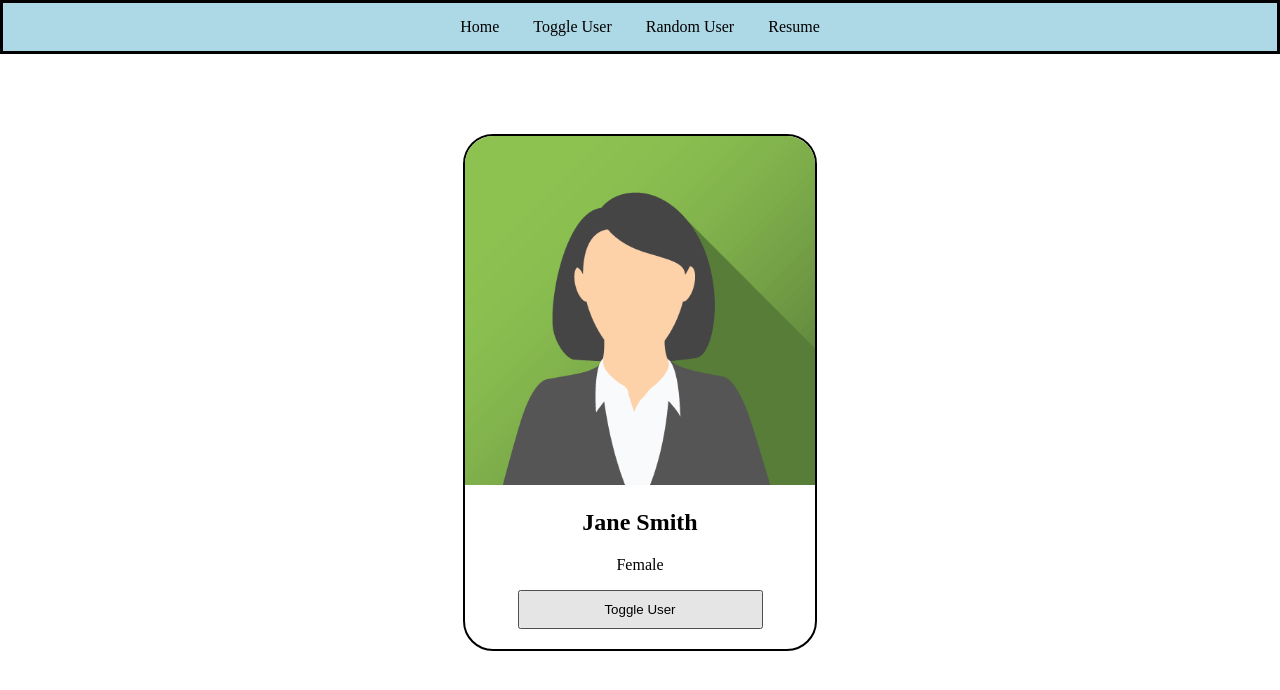
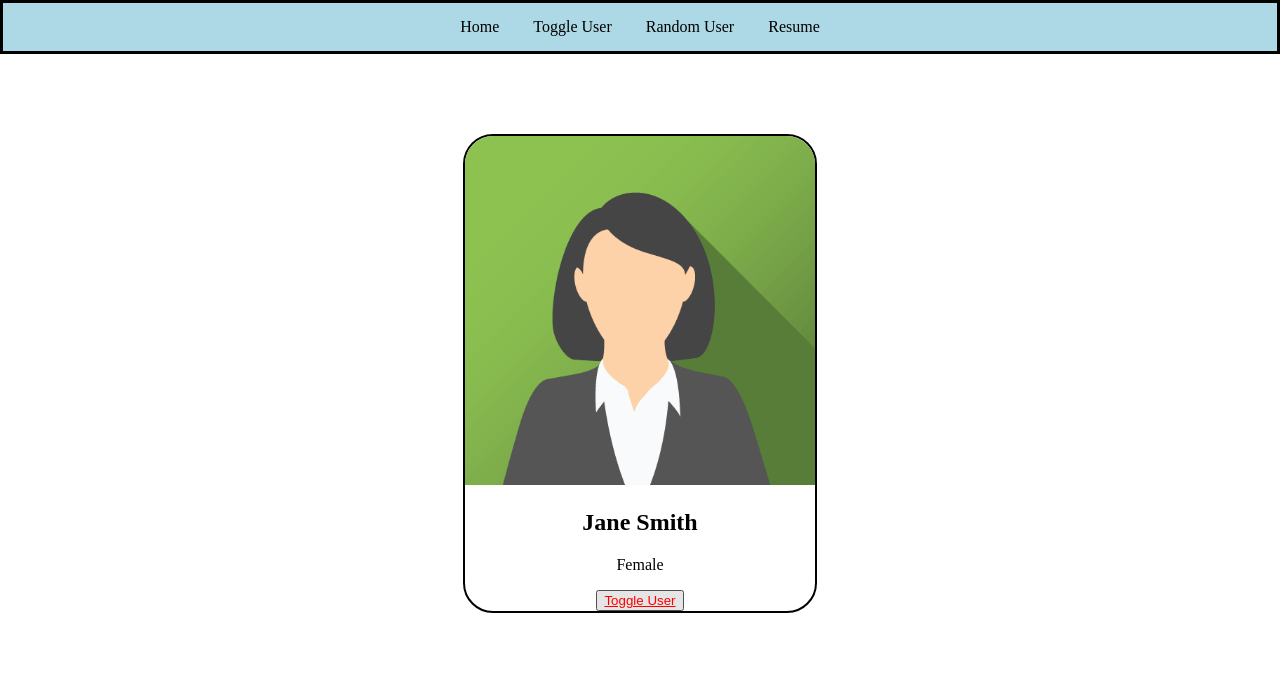
Before and after one commit to vegesanajyothisri/vegesanajyothisri.github.io, a plain HTML site: page toggle.html in a window 1280 px wide. In both pictures the pointer is over the button "Toggle User". Drawn offline with Linux system fonts and the light colour scheme.

Commit message:
Correct button styles in index.css
Fix typo in border-radius property and adjust button styles.

```diff
--- a/index.css
+++ b/index.css
@@ -37,8 +37,14 @@ body{
   margin: 0px;
 }
 
-#card button {
+#card button: {
   margin-bottom: 20px;
   width: 70%;
   padding: 10px;
+  border-radious: 20px;
 }
+#card button:hover{
+  color: red;
+  text-decoration: underline;
+  cursor:pointer;
+}
```
